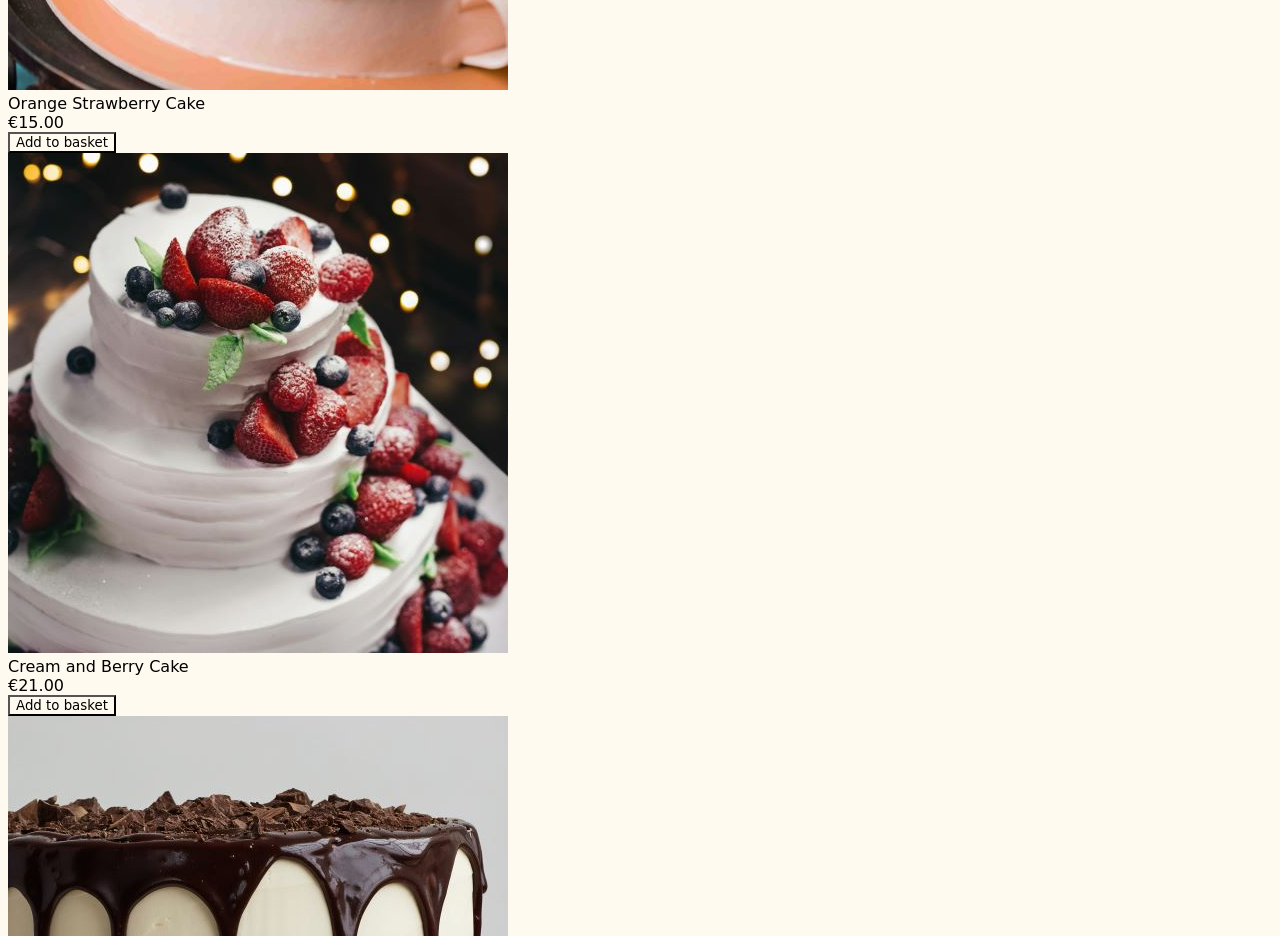
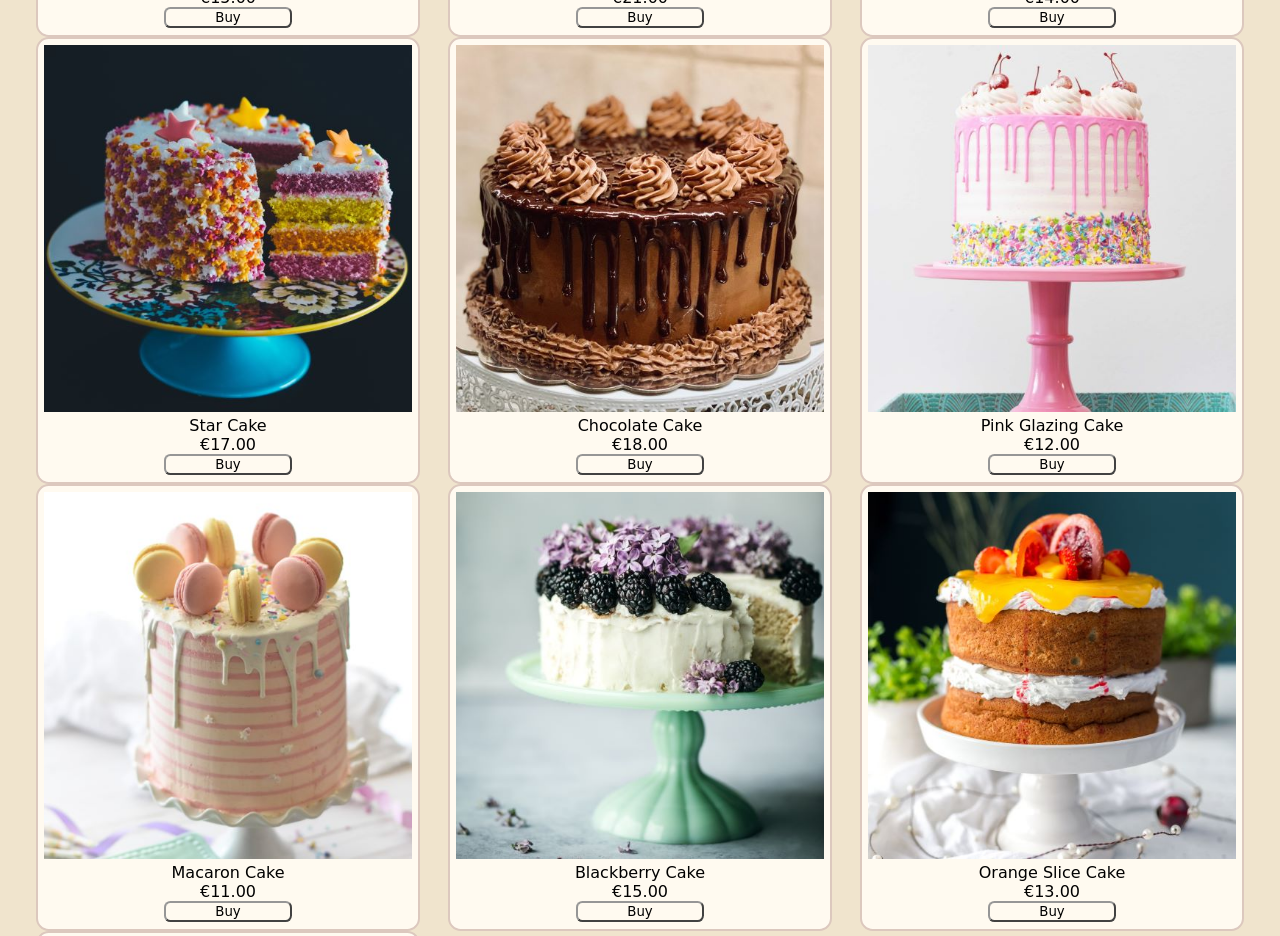
Before and after one commit to robert89221/munamii, a plain HTML site: page index.html in a window 1280 px wide. Shown: the part 540-1476 px from the top of the page. Drawn offline with Linux system fonts and the light colour scheme.

Commit message:
Add styling to product items

```diff
--- a/index.html
+++ b/index.html
@@ -25,136 +25,138 @@
 
     <!-- tårtor -->
 
-    <div class="cakes">
-      <h1>Cakes</h1>
+    <h1>Cakes</h1>
 
-      <div class="cake">
+    <div class="cakes grid-container">
+
+      <div class="product-item grid-item">
         <img src="images/cake1.jpg" alt="Cake"><br>
         Orange Strawberry Cake<br>
         €15.00<br>
-        <button>Add to basket</button>
+        <button>Buy</button>
       </div>
-      <div class="cake">
+      <div class="product-item grid-item">
         <img src="images/cake2.jpg" alt="Cake"><br>
         Cream and Berry Cake<br>
         €21.00<br>
-        <button>Add to basket</button>
+        <button>Buy</button>
       </div>
-      <div class="cake">
+      <div class="product-item grid-item">
         <img src="images/cake3.jpg" alt="Cake"><br>
         Chocolate Cover Cake<br>
         €14.00<br>
-        <button>Add to basket</button>
+        <button>Buy</button>
       </div>
-      <div class="cake">
+      <div class="product-item grid-item">
         <img src="images/cake4.jpg" alt="Cake"><br>
         Star Cake<br>
         €17.00<br>
-        <button>Add to basket</button>
+        <button>Buy</button>
       </div>
-      <div class="cake">
+      <div class="product-item grid-item">
         <img src="images/cake5.jpg" alt="Cake"><br>
         Chocolate Cake<br>
         €18.00<br>
-        <button>Add to basket</button>
+        <button>Buy</button>
       </div>
-      <div class="cake">
+      <div class="product-item grid-item">
         <img src="images/cake6.jpg" alt="Cake"><br>
         Pink Glazing Cake<br>
         €12.00<br>
-        <button>Add to basket</button>
+        <button>Buy</button>
       </div>
-      <div class="cake">
+      <div class="product-item grid-item">
         <img src="images/cake7.jpg" alt="Cake"><br>
         Macaron Cake<br>
         €11.00<br>
-        <button>Add to basket</button>
+        <button>Buy</button>
       </div>
-      <div class="cake">
+      <div class="product-item grid-item">
         <img src="images/cake8.jpg" alt="Cake"><br>
         Blackberry Cake<br>
         €15.00<br>
-        <button>Add to basket</button>
+        <button>Buy</button>
       </div>
-      <div class="cake">
+      <div class="product-item grid-item">
         <img src="images/cake9.jpg" alt="Cake"><br>
         Orange Slice Cake<br>
         €13.00<br>
-        <button>Add to basket</button>
+        <button>Buy</button>
       </div>
-      <div class="cake">
+      <div class="product-item grid-item">
         <img src="images/cake10.jpg" alt="Cake"><br>
         Icecream Cone Cake<br>
         €20.00<br>
-        <button>Add to basket</button>
+        <button>Buy</button>
       </div>
 
     </div>
 
     <!-- muffins -->
 
-    <div class="cupcakes">
-      <h1>Cupcakes</h1>
+    <h1>Cupcakes</h1>
 
-      <div class="cupcake">
+    <div class="cupcakes grid-container">
+
+      <div class="product-item grid-item">
         <img src="images/cupcake1.jpg" alt="Cupcake"><br>
         Rainbow Cupcake<br>
         €2.00<br>
-        <button>Add to basket</button>
+        <button>Buy</button>
       </div>
-      <div class="cupcake">
+      <div class="product-item grid-item">
         <img src="images/cupcake2.jpg" alt="Cupcake"><br>
         Lemon Cupcake<br>
         €2.50<br>
-        <button>Add to basket</button>
+        <button>Buy</button>
       </div>
-      <div class="cupcake">
+      <div class="product-item grid-item">
         <img src="images/cupcake3.jpg" alt="Cupcake"><br>
         Blueberry and Chocolate Cupcake<br>
         €3.00<br>
-        <button>Add to basket</button>
+        <button>Buy</button>
       </div>
-      <div class="cupcake">
+      <div class="product-item grid-item">
         <img src="images/cupcake4.jpg" alt="Cupcake"><br>
         Cherry Cupcake<br>
         €1.50<br>
-        <button>Add to basket</button>
+        <button>Buy</button>
       </div>
-      <div class="cupcake">
+      <div class="product-item grid-item">
         <img src="images/cupcake5.jpg" alt="Cupcake"><br>
         Strawberry Cupcake<br>
         €2.70<br>
-        <button>Add to basket</button>
+        <button>Buy</button>
       </div>
-      <div class="cupcake">
+      <div class="product-item grid-item">
         <img src="images/cupcake6.jpg" alt="Cupcake"><br>
         Hazelnut Cupcake<br>
         €1.80<br>
-        <button>Add to basket</button>
+        <button>Buy</button>
       </div>
-      <div class="cupcake">
+      <div class="product-item grid-item">
         <img src="images/cupcake7.jpg" alt="Cupcake"><br>
         Delicious Red Cupcake<br>
         €3.10<br>
-        <button>Add to basket</button>
+        <button>Buy</button>
       </div>
-      <div class="cupcake">
+      <div class="product-item grid-item">
         <img src="images/cupcake8.jpg" alt="Cupcake"><br>
         Chocolate Cupcake<br>
         €2.20<br>
-        <button>Add to basket</button>
+        <button>Buy</button>
       </div>
-      <div class="cupcake">
+      <div class="product-item grid-item">
         <img src="images/cupcake9.jpg" alt="Cupcake"><br>
-        Turqoise Rose Cupcake<br>
+        Blue Rose Cupcake<br>
         €1.40<br>
-        <button>Add to basket</button>
+        <button>Buy</button>
       </div>
-      <div class="cupcake">
+      <div class="product-item grid-item">
         <img src="images/cupcake10.jpg" alt="Cupcake"><br>
         Tasty Cupcake<br>
         €1.80<br>
-        <button>Add to basket</button>
+        <button>Buy</button>
       </div>
 
     </div>
--- a/style.css
+++ b/style.css
@@ -1,16 +1,57 @@
 
 * { font-family: cursive;
-    background-color: floralwhite; }
+    background-color: rgb(240, 228, 205); }
 
 header a
 {
   color:unset;
   text-decoration:none;
 }
-
 header a:hover
 {
   text-decoration:underline;
+}
+
+.grid-container
+{
+  display:grid;
+  grid-template-columns: 30vw 30vw 30vw;
+  justify-content:space-evenly;
+}
+
+.product-item
+{
+  background-color:floralwhite;
+  /* overflow:hidden; */
+  border-style:solid;
+  border-color:rgb(220, 200, 190);
+  border-radius:1vw;
+  border-width:0.2vw;
+  padding:0.5vw;
+  /* width:40vw; */
+  height:auto;
+  text-align:center;
+}
+.product-item button
+{
+  background-color:floralwhite;
+  /* border-style:solid; */
+  border-color:rgb(150, 150, 150);
+  border-radius:0.5vw;
+  border-width:0.2vw;
+  /* padding:0.5vw; */
+  width:10vw;
+  /* height:auto; */
+  /* text-align:center; */
+}
+.product-item button:hover
+{
+  background-color:rgb(235, 240, 255);
+}
+.product-item img
+{
+  width:100%;
+  height:fit-content;
 }
 
 footer a
```
